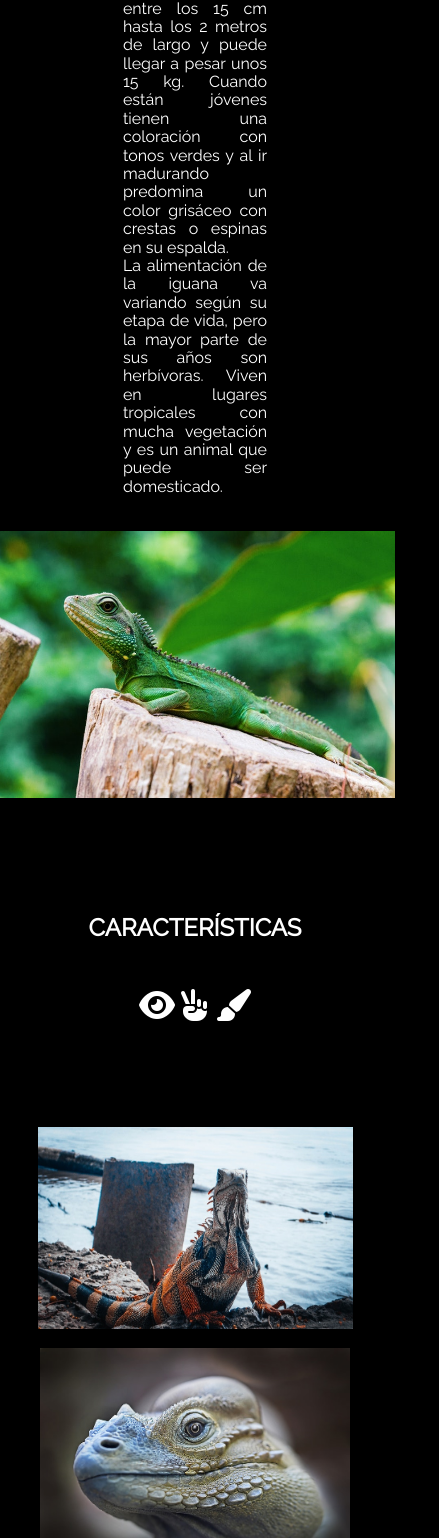
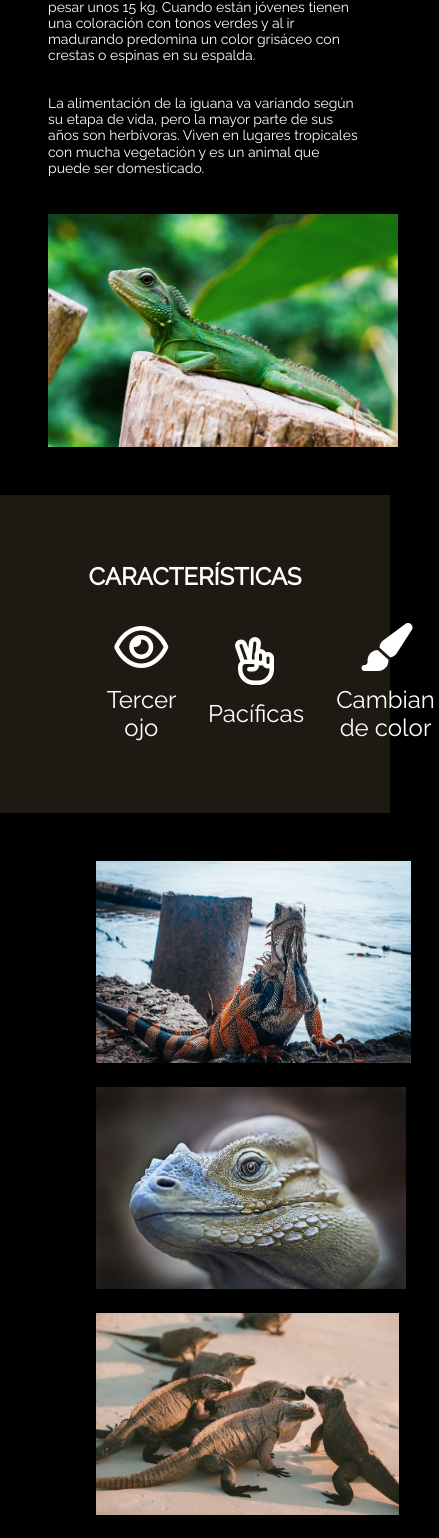
Before and after one commit to Arekkusu17/Desafio-Latam-Iguana-Page, a plain HTML site: page index.html in a window 390 px wide. Shown: the part 462-2000 px from the top of the page, 439 px wide, since content can reach past the window. Drawn offline with Linux system fonts and the light colour scheme.

Commit message:
html and styling done, it is responsive

```diff
--- a/assets/css/style.css
+++ b/assets/css/style.css
@@ -2,12 +2,13 @@ body {
   font-family: "Raleway", sans-serif;
   background-color: #000000;
   color: #ffffff;
-  font-size: 1rem;
+  font-size: 16px;
 }
 
-h1 {
+.main-title {
   text-align: center;
-  letter-spacing: 10px;
+  font-size: 50px;
+  letter-spacing: 18px;
 }
 
 .iguana-header {
@@ -16,23 +17,115 @@ h1 {
 
 .section-page {
   display: flex;
-  flex-wrap: wrap;
-  justify-content: center;
+  justify-content: space-around;
   align-items: center;
   padding: 3rem;
-  gap: 1.2rem;
+  gap: 1.5rem;
 }
 
 .description {
-  text-align: justify;
-  width: 49%;
+  text-align: left;
+  font-size: 16px;
+  width: 50%;
+  font-weight: 300;
 }
 
 .section-img {
   width: 400px;
 }
 
+.section-characteristic {
+  background-color: #1e1a13;
+  flex-direction: column;
+  font-size: 40px;
+}
+
+.characteristic-container {
+  display: flex;
+  text-align: center;
+  align-items: center;
+  justify-content: space-evenly;
+  width: 60%;
+  font-size: 24px;
+}
+
+/* Gallery */
+.section-gallery {
+  margin: 0 3rem;
+}
+
 .gallery-img {
   width: 315px;
   height: 202px;
 }
+
+/* Footer */
+
+footer {
+  display: flex;
+  flex-direction: column;
+  align-items: center;
+  padding: 40px;
+  background-color: #1e1a13;
+  font-size: 20px;
+}
+
+.footer a {
+  color: #ffffff;
+  text-decoration: none;
+}
+
+.footer a:visited {
+  color: rgb(175, 158, 127);
+}
+
+/* RESPONSIVE DESIGN */
+
+@media only screen and (max-width: 875px) {
+  .description {
+    font-size: 0.8rem;
+  }
+
+  .section-characteristic {
+    font-size: 20px;
+  }
+
+  .characteristic-container {
+    gap: 5rem;
+  }
+
+  .section-gallery {
+    flex-wrap: wrap;
+  }
+}
+
+@media only screen and (max-width: 480px) {
+  iguana-header {
+    width: 100%;
+  }
+
+  .section-description {
+    flex-wrap: wrap;
+    width: 80%;
+  }
+  .description {
+    width: 100%;
+    font-size: 14px;
+  }
+  .section-img {
+    width: 350px;
+  }
+
+  .section-characteristic {
+    font-size: 16px;
+  }
+
+  .characteristic-container {
+    gap: 2rem;
+  }
+
+  .footer {
+    font-size: 18px;
+    display: inline-block;
+  }
+}
--- a/index.html
+++ b/index.html
@@ -20,9 +20,10 @@
   </head>
   <body>
     <header>
-      <h1>IGUANAS</h1>
+      <h1 class="main-title""">IGUANAS</h1>
       <img class="iguana-header" src="assets/img/bg-header.jpg" alt="" />
     </header>
+    <main>
       <section class="section-page section-description">
         <p class="description">
           La iguana es un reptil perteneciente a la familia Iguanadiae. Su tamaño
@@ -30,6 +31,8 @@
           unos 15 kg. Cuando están jóvenes tienen una coloración con tonos verdes
           y al ir madurando predomina un color grisáceo con crestas o espinas en
           su espalda.
+          <br />
+          <br />
           <br />
           La alimentación de la iguana va variando según su etapa de vida, pero la
           mayor parte de sus años son herbívoras. Viven en lugares tropicales con
@@ -39,31 +42,48 @@
       </section>
       <section class="section-page section-characteristic">
         <h2>CARACTERÍSTICAS</h2>
-      <p>
-        <i class="fas fa-eye fa-2xl"></i>
-        <i class="fas fa-hand-peace fa-2xl"></i>
+        <div class="characteristic-container">
+          <article>
+            <i class="far fa-eye fa-2xl"></i>
+            <p>Tercer ojo</p>
+          </article>
+          <article>
+            <i class="far fa-hand-peace fa-2xl"></i>
+            <p>Pacíficas</p>
+          </article>
+          <article>
             <i class="fas fa-paint-brush fa-2xl"></i>
-      </p>
+            <p>Cambian de color</p>
+          </article>
+        </div>
       </section>
       <section class="section-page section-gallery">
         <img
-        class="section-img gallery-img"
+          class=" gallery-img"
           src="assets/img/iguana-2.jpg"
           alt=""
         />
         <img
-        class="section-img gallery-img"
+          class=" gallery-img"
           src="assets/img/iguana-3.jpg"
           alt=""
         />
         <img
-        class="section-img gallery-img"
+          class=" gallery-img"
           src="assets/img/iguana-4.jpg"
           alt=""
         />
       </section>
-    <footer>
-      <p>Texto</p>
+    </main>
+    <footer class="footer">
+      <p>
+        Visita <a
+          href="https://www.anipedia.net/iguanas/iguana-verde/"
+          rel="noopener noreferrer"
+          >https://www.anipedia.net/iguanas/iguana-verde/</a
+        >
+        para conocer más.
+      </p>
     </footer>
   </body>
 </html>
```
Lines whose indentation alone changed are shown as unchanged.
